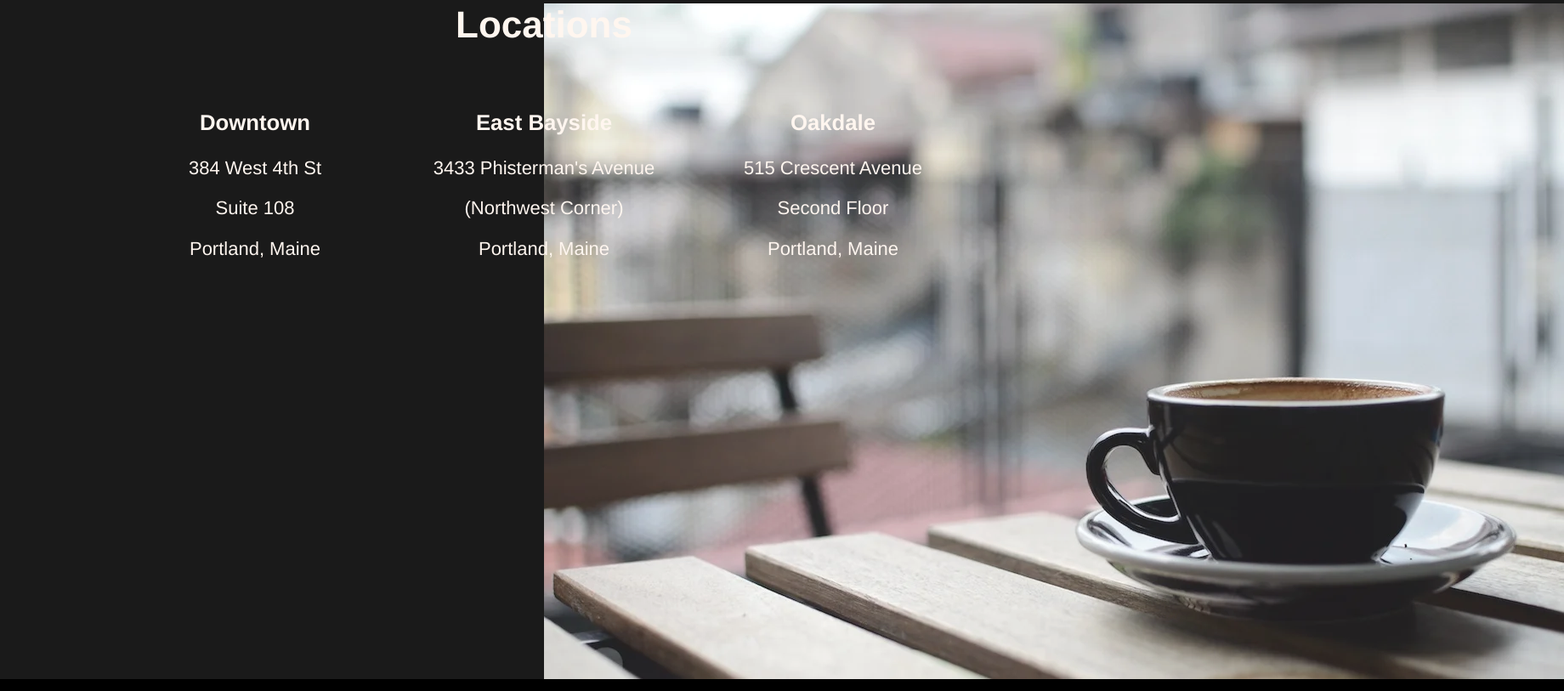
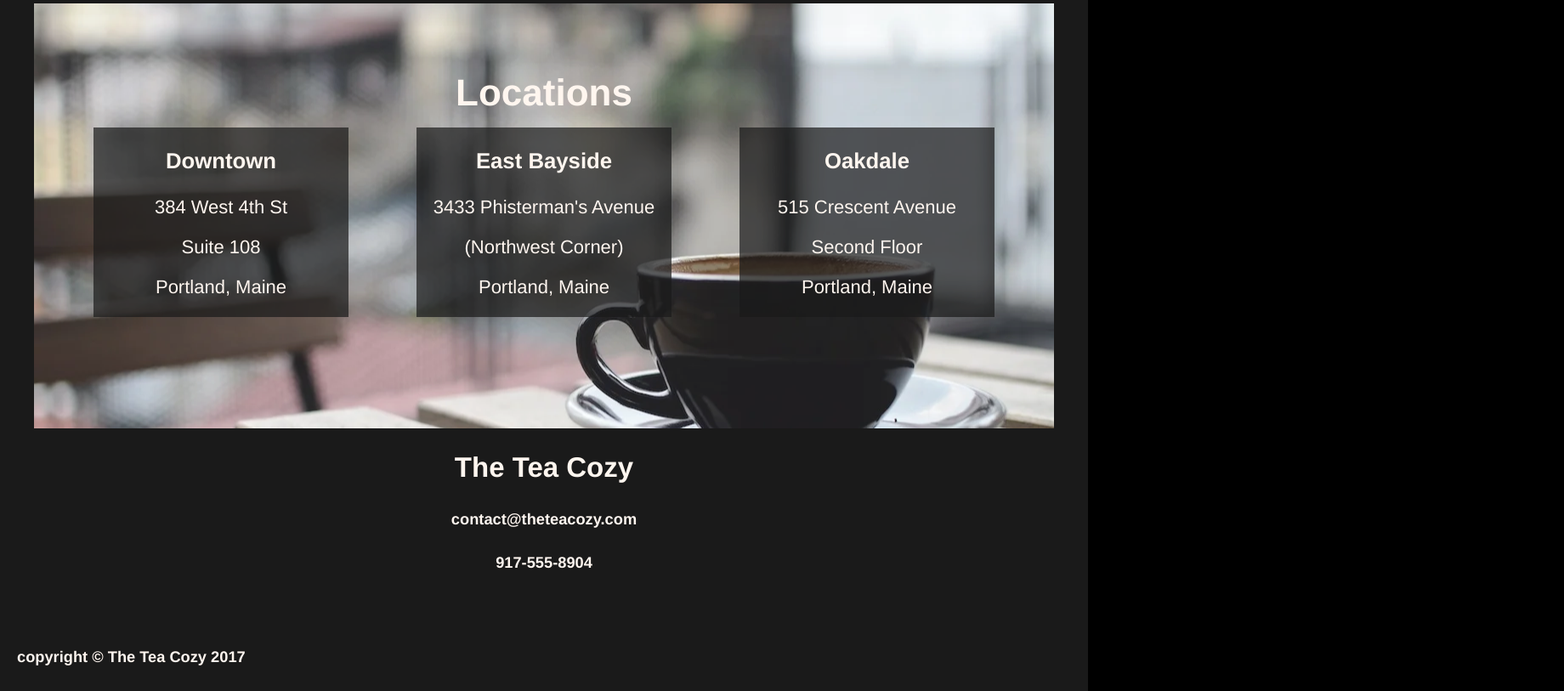
Before and after one commit to skoms/cozy-corner, a plain HTML site: page index.html in a window 1280 px wide. Shown: the part 1653-2466 px from the top of the page at 85% size, 1840 px wide, since content can reach past the window. Drawn offline with Linux system fonts and the light colour scheme.

Commit message:
Finish off locations section and add last sections

```diff
--- a/css/styles.css
+++ b/css/styles.css
@@ -7,8 +7,6 @@ html {
     text-align: center;
 }
 body {
-    justify-content: center;
-    justify-items: center;
 }
 
 * {
@@ -79,9 +77,11 @@ nav {
 
 #mission-text {
     position: relative;
-    background-color: black;
+    background-color: rgba(0, 0, 0, 0.7);
     height: 6rem;
     width: 1200px;
+    box-shadow: black 0  2px 20px;
+    box-shadow: black 0  -2px 20px;
 }
 
 /* featured-tea */
@@ -98,6 +98,7 @@ nav {
 #featured img {
     width: 300px;
     height: 200px;
+    border-radius: 15px;
 }
 
 #featured .card {
@@ -108,16 +109,31 @@ nav {
     margin: 20px;
 }
 
+#featured .card:hover {
+    transform: scale(1.2);
+}
+
 /* locations */
 #locations {
     position: relative;
     min-width: 1200px;
+    height: 500px;
     text-align: center;
     justify-items: center;
+    background: url('../images/img-locations-background.webp') no-repeat center center fixed;
+    margin: 20px 40px 20px 40px;
+}
+
+#locations h1 {
+    padding-top: 80px;
+    margin-bottom: 0;
 }
 
 #locations img {
     position: absolute;
+    height: 500px;
+    left: 50%;
+    margin-left: -40%;
     z-index: -1;
 }
 
@@ -125,12 +141,26 @@ nav {
     display: flex;
     flex-wrap: wrap;
     justify-content: center;
+
 }
 
 .location-card {
     width: 300px;
     text-align: center;
     margin: 20px;
+    background:rgba(0, 0, 0, 0.7);
+    margin: 15px 40px;
+}
+
+/* contact-us */
+
+#contact-us {
+    height: 200px;
 }
 
 /* footer */
+
+footer {
+    text-align: start;
+    margin: 0 20px;
+}
--- a/index.html
+++ b/index.html
@@ -11,9 +11,9 @@
     <nav>
         <img id="logo" src="images\img-tea-cozy-logo.webp" alt="Cozy Corner Logo">
         <section id="nav-links">
-            <a href="#">Mission</a>
-            <a href="#">Featured Tea</a>
-            <a href="#">Locations</a>
+            <a href="#mission">Mission</a>
+            <a href="#featured-tea">Featured Tea</a>
+            <a href="#locations">Locations</a>
         </section>
     </nav>
     <section id="mission">
@@ -50,7 +50,7 @@
         </section>
     </section>
     <section id="locations">
-        <img src="images/img-locations-background.webp" alt="">
+        <img src="" alt="">
         <h1>Locations</h1>
         <div id="location-cards">
             <div class="location-card">
@@ -73,5 +73,13 @@
             </div>
         </div>
     </section>
+    <section id="contact-us">
+        <h2>The Tea Cozy</h2>
+        <h5>contact@theteacozy.com</h5>
+        <h5>917-555-8904</h5>
+    </section>
+    <footer>
+        <h5>copyright &copy; The Tea Cozy 2017</h5>
+    </footer>
 </body>
 </html>
```
